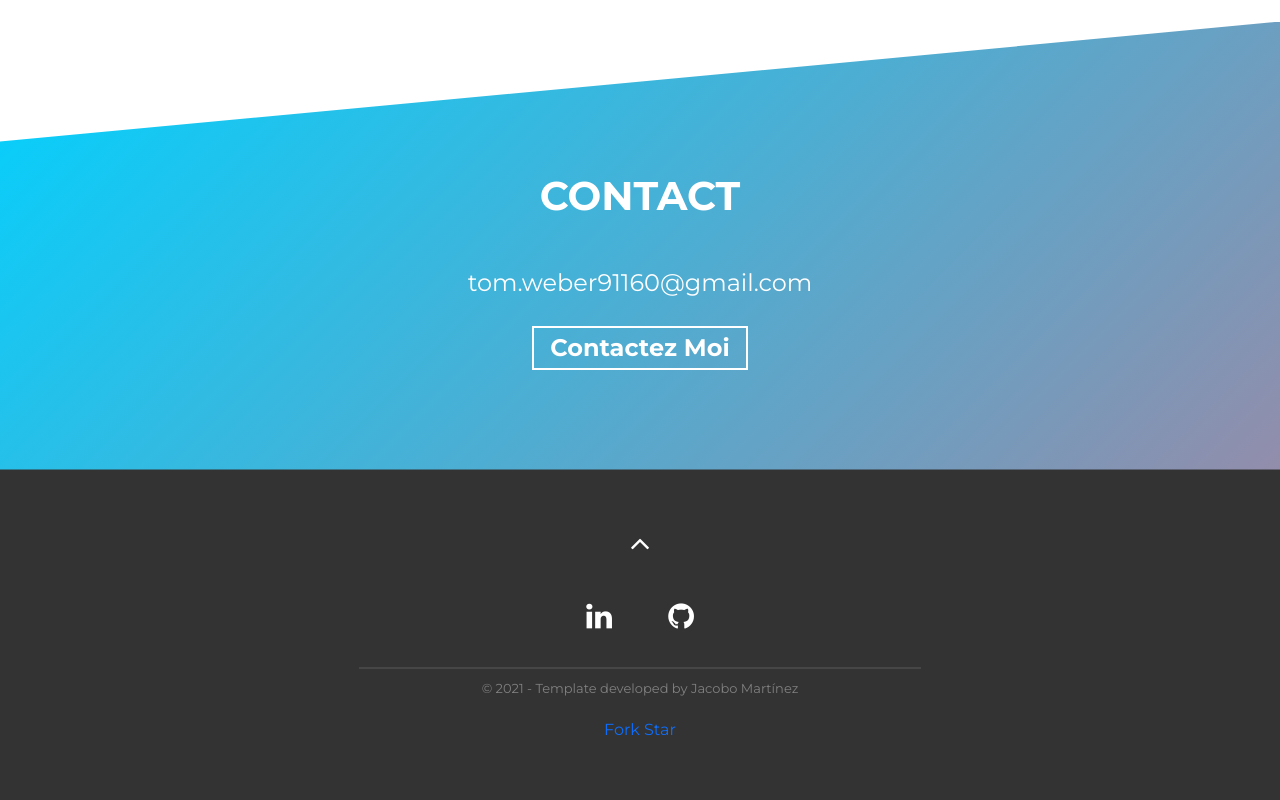
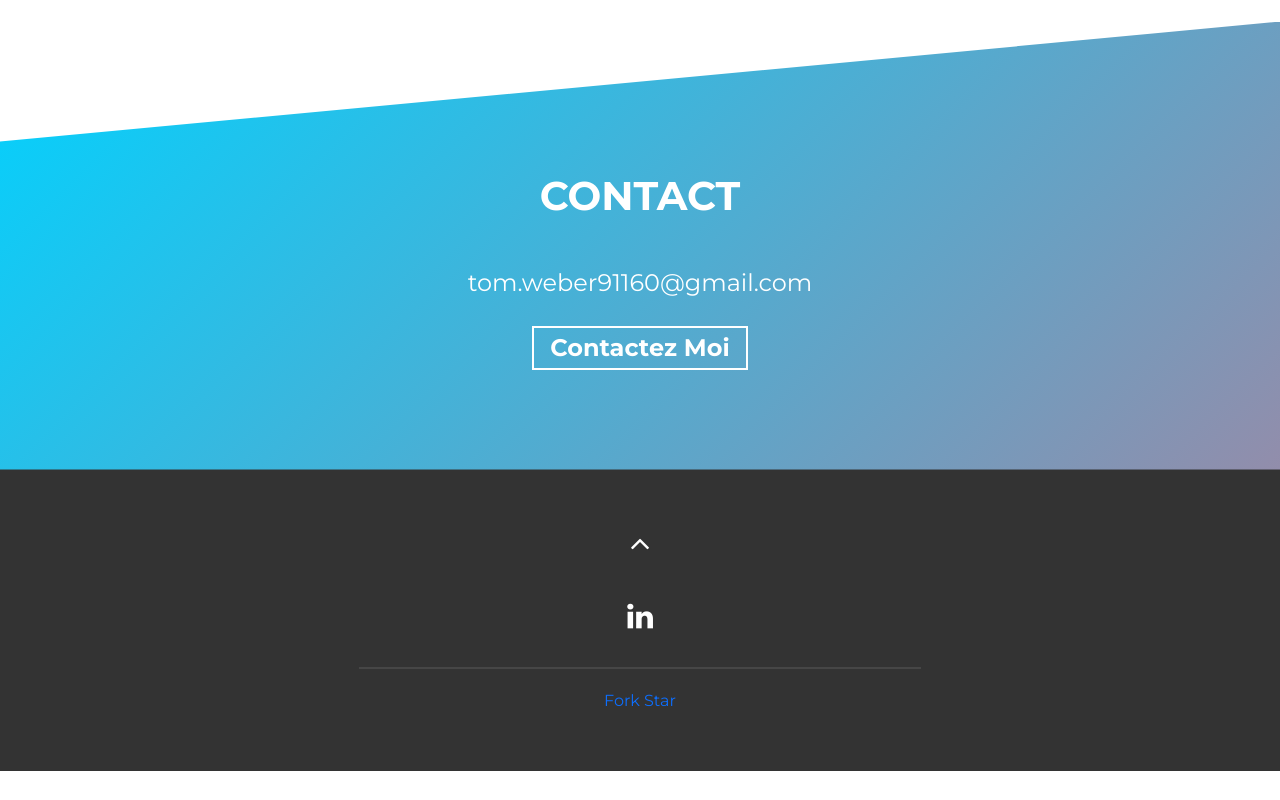
Before and after one commit to OlrikProz/portfolio.github.io, a website built with Parcel: page src/index.html in a window 1280 px wide. Shown: the part 2762-3562 px from the top of the page. After the commit the page ends 3533 px from the top, so only its background shows below. Built offline with nearby package versions, Linux system fonts and the light colour scheme.

Commit message:
[commit_message]

```diff
--- a/src/index.html
+++ b/src/index.html
@@ -264,23 +264,12 @@
           <i class="fa fa-angle-up fa-2x" aria-hidden="true"></i>
         </a>
         <div class="social-links">
-          <a rel="noreferrer" href="#!" target="_blank">
+          <a rel="noreferrer" href="https://www.linkedin.com/in/tom-weber-51aa1b271" target="_blank">
             <i class="fa fa-linkedin fa-inverse"></i>
-          </a>
-          <a rel="noreferrer" href="#!" target="_blank">
-            <i class="fa fa-github fa-inverse"></i>
           </a>
         </div>
 
         <hr />
-
-        <!-- Notice: if you want to give me some credit, it will be huge for me! if not, put your data on it -->
-        <p class="footer__text">
-          © 2021 - Template developed by
-          <a rel="noreferrer" href="https://github.com/cobiwave" target="_blank"
-            >Jacobo Martínez</a
-          >
-        </p>
 
         <!-- TO DO: remove this entire paragraph once you finish your portfolio -->
         <p class="mt-3 pt-3">
```
Also changed, not shown: 1 other file.
